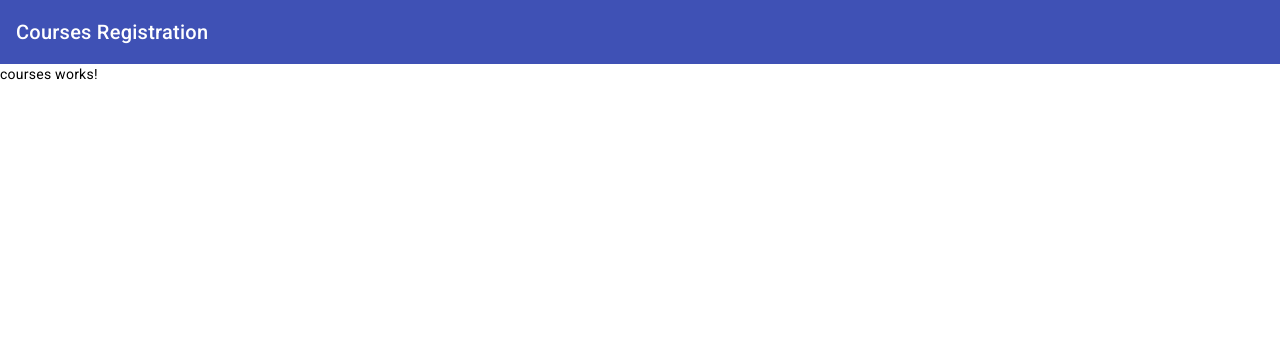
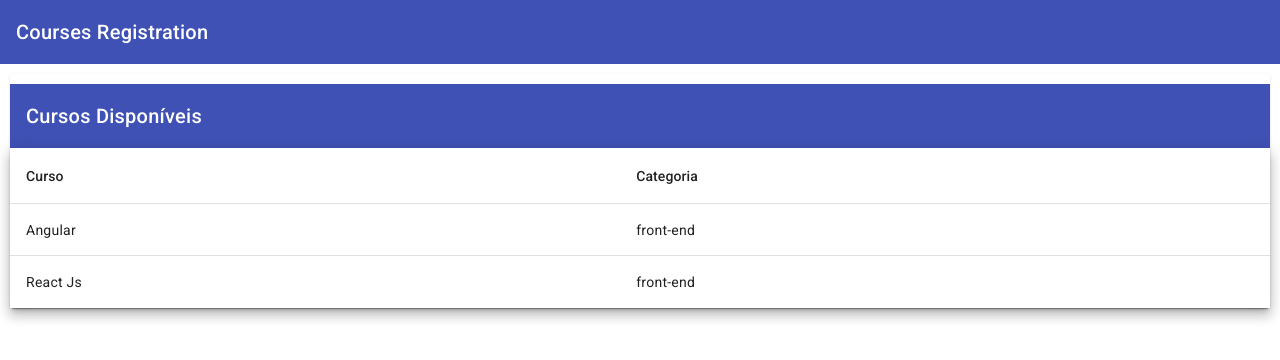
Before and after one commit to fredericoespeschit/technology-courses-registration, an Angular app: page /courses in a window 1280 px wide. Shown: the top 360 px of the page. Built offline with nearby package versions, Linux system fonts and the light colour scheme.

Commit message:
Criando Material Table para Listar Cursos && CSS do Material Table e Criando um Módulo App Material

```diff
--- a/src/app/courses/courses/courses.component.html
+++ b/src/app/courses/courses/courses.component.html
@@ -1 +1,24 @@
-<p>courses works!</p>
+<mat-card class="card">
+  <mat-toolbar color="primary" class="toolbar">
+    Cursos Disponíveis
+  </mat-toolbar>
+  <table mat-table [dataSource]="courses" class="mat-elevation-z8">
+    <!--- Note that these columns can be defined in any order.
+          The actual rendered columns are set as a property on the row definition" -->
+
+    <!-- Name Column -->
+    <ng-container matColumnDef="name">
+      <th mat-header-cell *matHeaderCellDef>Curso</th>
+      <td mat-cell *matCellDef="let course">{{ course.name }}</td>
+    </ng-container>
+
+    <!-- Category Column -->
+    <ng-container matColumnDef="category">
+      <th mat-header-cell *matHeaderCellDef>Categoria</th>
+      <td mat-cell *matCellDef="let course">{{ course.category }}</td>
+    </ng-container>
+
+    <tr mat-header-row *matHeaderRowDef="displayedColumns"></tr>
+    <tr mat-row *matRowDef="let row; columns: displayedColumns"></tr>
+  </table>
+</mat-card>
--- a/src/app/courses/courses/courses.component.scss
+++ b/src/app/courses/courses/courses.component.scss
@@ -0,0 +1,7 @@
+.card {
+  margin: 10px;
+
+  .toolbar {
+    margin-top: 10px;
+  }
+}
--- a/src/app/courses/courses/courses.component.ts
+++ b/src/app/courses/courses/courses.component.ts
@@ -1,4 +1,5 @@
 import { Component } from '@angular/core';
+import { Course } from '../models/course';
 
 @Component({
   selector: 'app-courses',
@@ -6,5 +7,18 @@
   styleUrls: ['./courses.component.scss']
 })
 export class CoursesComponent {
+  public courses: Course[] = [{
+    _id: '1',
+    name: 'Angular',
+    category: 'front-end'
+  },
+  {
+    _id: '2',
+    name: 'React Js',
+    category: 'front-end'
+  }];
+  displayedColumns = ['name', 'category'];
+  constructor(){
 
+  }
 }
--- /dev/null
+++ b/src/app/courses/models/course.ts
@@ -0,0 +1,5 @@
+export interface Course {
+  _id: string;
+  name: string;
+  category: string;
+}
```
Also changed, not shown: src/app/courses/courses.module.ts (+7 -9 lines), src/app/shared/app-material/app-material.module.ts (added, +14 -0 lines).
